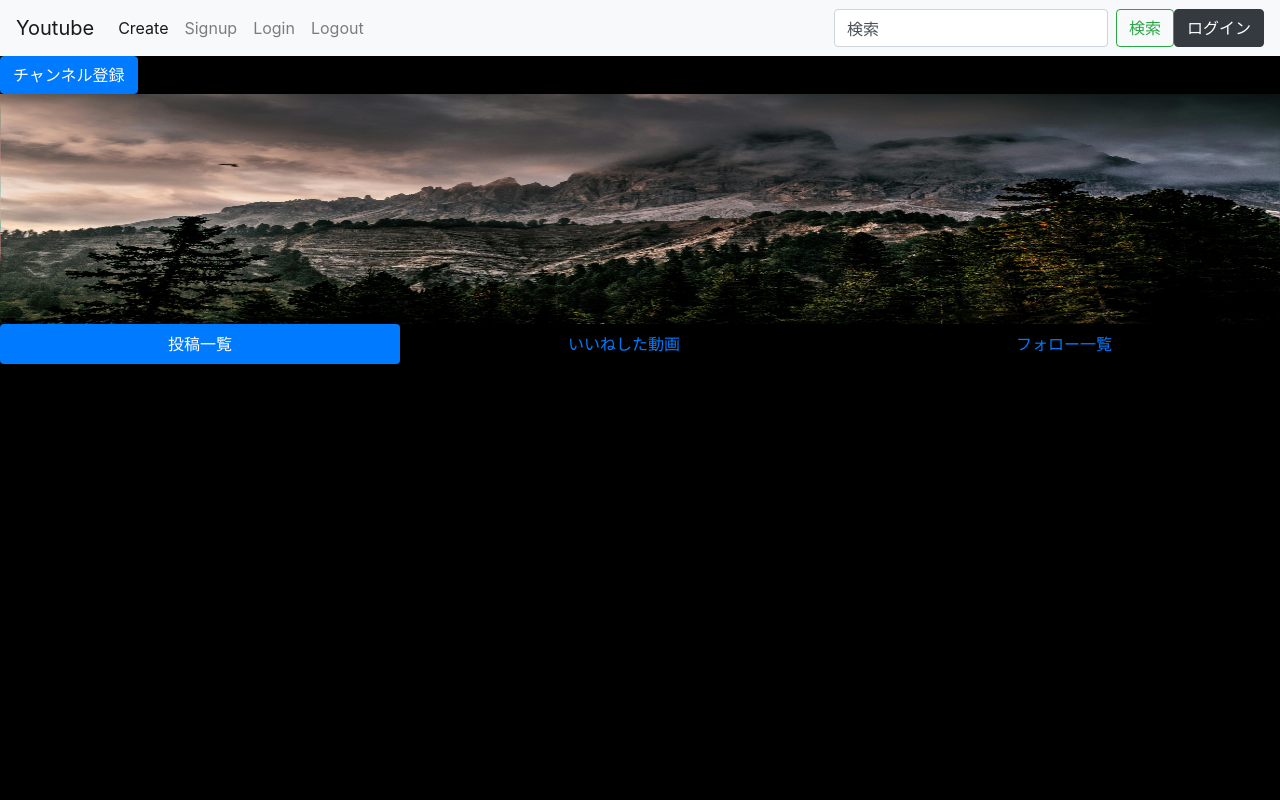
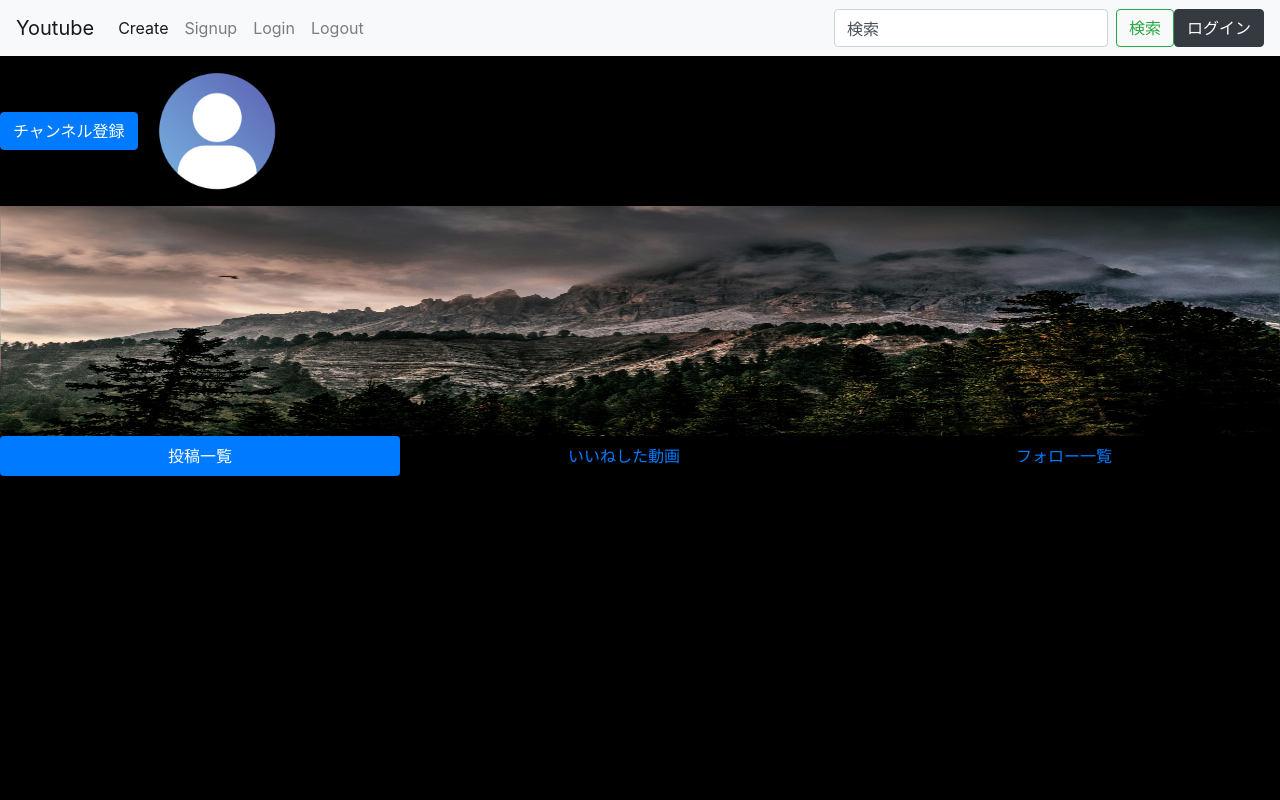
Before and after one commit to ajdjaiuoapooiad/project14-youtube2, a Django app: template Youtube/templates/youtube/mypage.html in a window 1280 px wide. Run offline with Django 5.2, Linux system fonts and the light colour scheme; the template is opened without the code that fills it, so the values that code supplies are empty.

Commit message:
usericon

```diff
--- a/Youtube/static/mypage.css
+++ b/Youtube/static/mypage.css
@@ -1,14 +1,15 @@
-html,
-body {
-  height: 100%;
-}
+
 
 body{
     background-color: black;
     color: white;
 }
 
-img{
+.mypage-img{
     height: 230px;
     width: 100%;
 }
+.rounded-circle{
+    height:150px;
+    width:150px;
+}
--- a/Youtube/templates/youtube/mypage.html
+++ b/Youtube/templates/youtube/mypage.html
@@ -3,7 +3,7 @@
 
 {% block customcss %}
 <link rel='stylesheet' type='text/css' href="{% static 'mypage.css' %}">
-{% endblock customcss %}
+{% endblock customcss %}Ú
 
 {% block content%}
 
@@ -11,7 +11,9 @@
 <div id="img">
     {{user.username}}
     <a href="" class="btn btn-primary">チャンネル登録</a>
-    <img class="" src="/media/media/image/pexels-eberhardgross-640781.jpg" alt="">
+    <img class="rounded-circle" src="/media/media/image/kkrn_icon_user_1.png" alt="Circle image">
+
+    <img class="mypage-img" src="/media/media/image/pexels-eberhardgross-640781.jpg" alt="">
 </div>
 <div id="">
     <ul class="nav nav-pills nav-fill">
```
Also changed, not shown: db.sqlite3, media/media/image/kkrn_icon_user_1.png (added).
